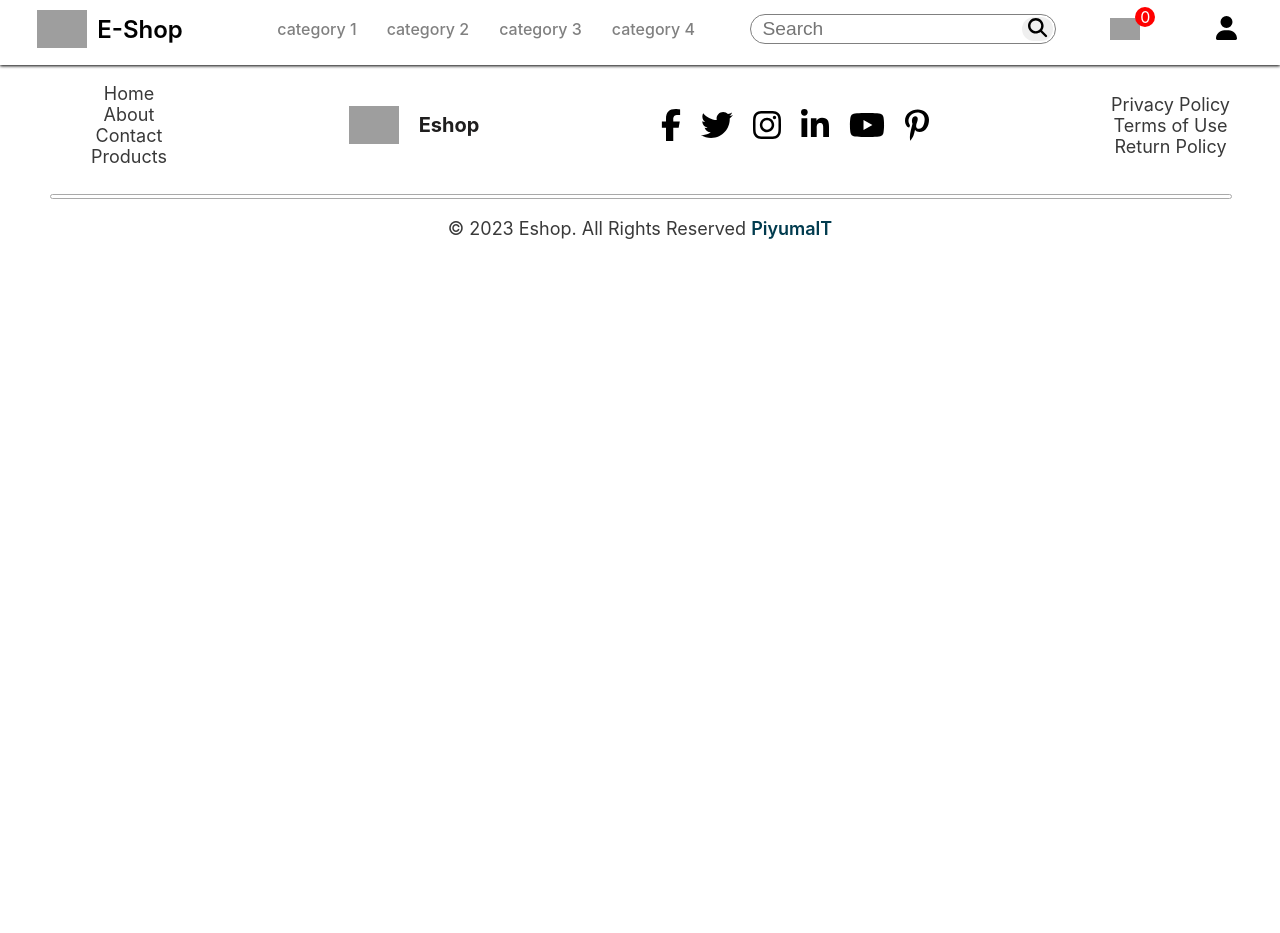
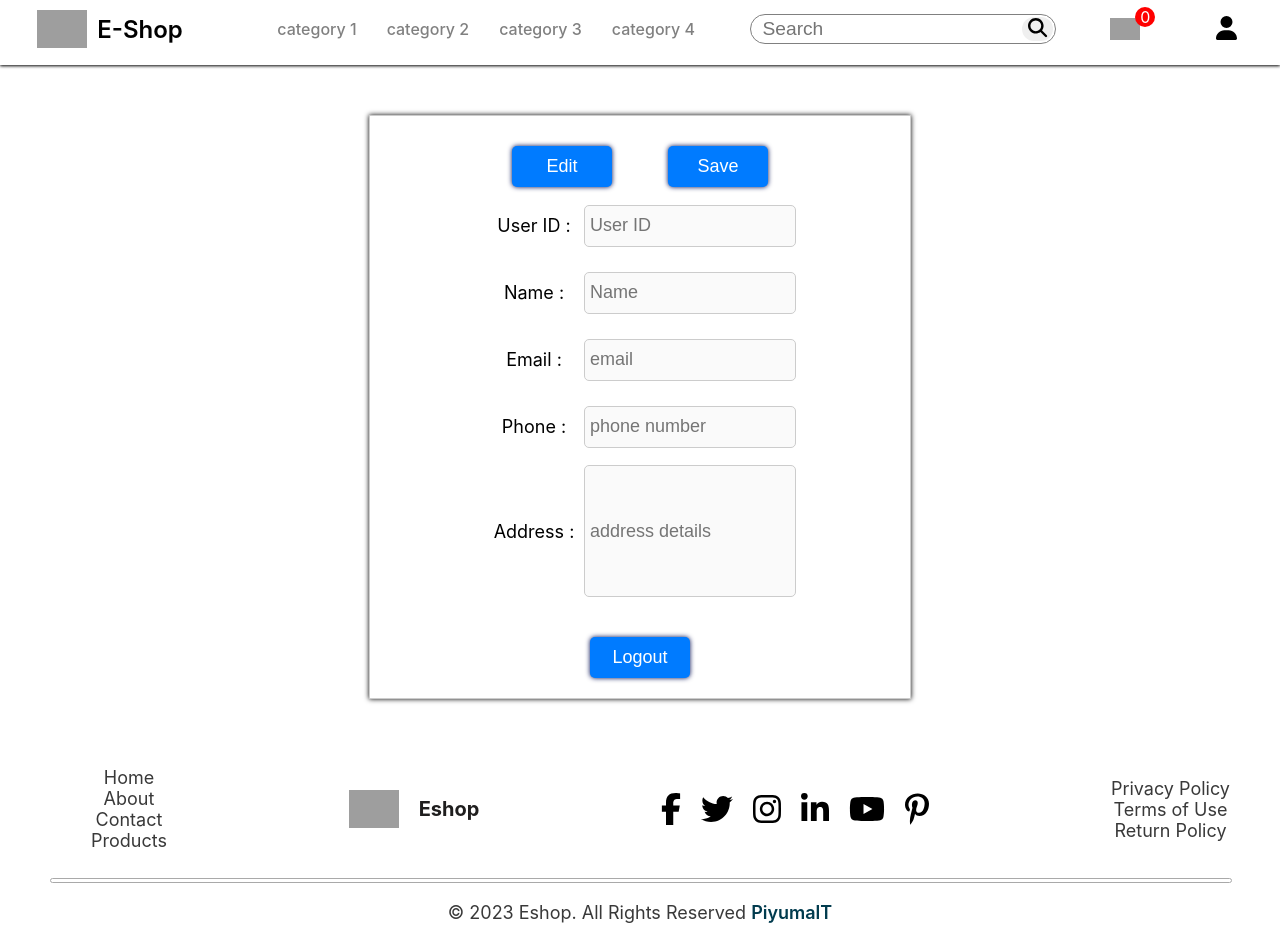
Before and after one commit to PiyumalT/eshop_frontend, a React (Create React App) app: page /account in a window 1280 px wide. Before the commit the page ends 800 px from the top, so only its background shows below. Built offline with nearby package versions, Linux system fonts and the light colour scheme; no server answers; grey boxes are pictures that could not be loaded.

Commit message:
+ cart products
-bugs in other sections

```diff
--- a/src/App.js
+++ b/src/App.js
@@ -7,6 +7,7 @@ import Cart from './Pages/Cart';
 import Product from './Pages/Product';
 import Sign from './Pages/Sign';
 import ShopCategory from './Pages/ShopCategory';
+import Account from './Pages/Account';
 import axios from 'axios';
 
 axios.defaults.baseURL = 'http://localhost:3000/api/v1/';
@@ -23,9 +24,8 @@ function App() {
             <Route path="/cart" element={<Cart />} />
             <Route path="/product/:id" element={<Product />} />
             <Route path="/sign" element={<Sign />} />
-            <Route path="/mens" element={<ShopCategory category="men"/>} />
-            <Route path='/womans' element={<ShopCategory category="women"/>} />
-            <Route path='/kids' element={<ShopCategory category="kid"/>} />
+            <Route path="/category/:category" element={<ShopCategory/>} />
+            <Route path="/account" element={<Account />} />
 
 
           </Routes>
--- a/src/Components/CartItems/CartItems.css
+++ b/src/Components/CartItems/CartItems.css
@@ -5,6 +5,11 @@
     height: 3px;
     background-color: #f5f5f5;
     border:0;
+}
+
+.cartitems-fomat a{
+    text-decoration: none;
+    color: inherit;
 }
 .cartitems-fomat-main{
     display:grid;
--- a/src/Components/ProductDisplay/ProductDisplay.jsx
+++ b/src/Components/ProductDisplay/ProductDisplay.jsx
@@ -6,16 +6,30 @@ import axios from 'axios'
 
 const ProductDisplay = () => {
     const [product, setProduct] = useState(null);
-    const {addToCart} = useContext(ShopContext);
     const { id } = useParams(); // Get the id from the url
     const [resMsg, setResMsg] = useState('Loading...');
+    const [quantity, setQuantity] = useState(1);
+
+    const addToCart = (item_id) => {
+        console.log(item_id);
+        //set headers with token stored in local storage
+        const token = localStorage.getItem('token');
+        axios.defaults.headers.common['Authorization'] = `Bearer ${token}`;
+        //send request to backend to add to cart (post : /cart)
+        axios.post('http://localhost:3000/api/v1/cart', {
+            item_id: item_id,
+            quantity: quantity
+        })
+    }
+
+
 
     useEffect(() => {
         const fetchData = async () => {
           try {
             const response = await axios.get(`http://localhost:3000/api/v1/products/${id}`);
             setProduct(response.data);
-            setResMsg(response);
+            setResMsg(null);
           } catch (error) {
             setProduct(null);
             setResMsg("No such product or expired link");
@@ -71,10 +85,10 @@ const ProductDisplay = () => {
             </div>
             <div className="productdisplay-right-quantity">
                 <p>Quantity</p>
-                <input type="number" min='1' max={product.countInStock} placeholder='1'/>
+                <input type="number" min='1' value={quantity} max={product.countInStock} placeholder='1' onChange={ev=>setQuantity(ev.target.value)}/>
             </div>
             <div className="productdisplay-right-btns">
-                <button className='add-to-cart' onClick={()=>{addToCart(product.id)}}>Add to cart</button>
+                <button className='add-to-cart' onClick={()=>{addToCart(product._id)}}>Add to cart</button>
                 <button className='buy-now'>Buy now</button>
             </div>
 
--- a/src/Components/RelatedProducts/RelatedProducts.jsx
+++ b/src/Components/RelatedProducts/RelatedProducts.jsx
@@ -23,7 +23,7 @@ const RelatedProducts = () => {
             <hr/>
             <div className="related-products-list">
                 {related_products.map((item,i)=>{
-                    return <Item key={i} id={item._id} name={item.name} image={item.image} price={item.new_price}/>
+                    return <Item key={i} id={item._id} name={item.name} image={item.image} price={item.price}/>
                 })}
             </div>
         </div>
--- /dev/null
+++ b/src/Pages/Account.jsx
@@ -0,0 +1,70 @@
+import React, { useState, useEffect } from 'react';
+import axios from 'axios';
+import './CSS/Account.css';
+
+const Account = () => {
+    const [userData, setUserData] = useState(null);
+
+    // useEffect(() => {
+    //     // Fetch user data using axios
+    //     const fetchUserData = async () => {
+    //         try {
+    //             const response = await axios.get('/user/:id');
+    //             setUserData(response.data);
+    //         } catch (error) {
+    //             console.error('Error fetching user data:', error);
+    //         }
+    //     };
+
+    //     fetchUserData();
+    // }, []);
+
+    const handleLogout = () => {
+        // Clear token saved in local storage
+        localStorage.removeItem('token');
+        // Redirect user back to home page
+        window.location.href = '/';
+
+    };
+
+    return (
+        <div className="account">
+            {!userData && (
+                <>
+                    <div className="user-info">
+                        <div className="user-info-set">
+                            <button>Edit</button>
+                            <button>Save</button>
+                        </div>
+                        <div className="user-info">
+                            <div className="user-info-set">
+                                <p>User ID :</p>
+                                <input type="text" disabled placeholder='User ID'/>
+                            </div>
+                            <div className="user-info-set">
+                                <p>Name :</p>
+                                <input type="text" disabled placeholder='Name'/>
+                            </div>
+                            <div className="user-info-set">
+                                <p>Email :</p>
+                                <input type="text" disabled placeholder='email'/>
+                            </div>
+                            <div className="user-info-set">
+                                <p>Phone :</p>
+                                <input type="text" disabled placeholder='phone number'/>
+                            </div>
+                            <div className="user-info-set">
+                                <p>Address :</p>
+                                <input type="text" disabled placeholder='address details' className='long-text'/>
+                            </div>
+                        </div>
+
+                    </div>
+                    <button onClick={() => handleLogout()}>Logout</button>
+                </>
+            )}
+        </div>
+    );
+};
+
+export default Account;
--- /dev/null
+++ b/src/Pages/CSS/Account.css
@@ -0,0 +1,58 @@
+.account {
+    display: flex;
+    flex-direction: column;
+    align-items: center;
+    justify-content: center;
+    text-align: center;
+    border: 1px solid #ccc;
+    width: 500px;
+    margin: 50px auto;
+    padding: 20px;
+    box-shadow: black 0px 0px 5px 0px;
+}
+
+.account .user-info {
+    margin-bottom: 20px;
+}
+
+.account button {
+    width: 100px;
+    padding: 10px 20px;
+    background-color: #007bff;
+    color: #fff;
+    font-weight: 500;
+    font-size: large;
+    border: none;
+    border-radius: 5px;
+    cursor: pointer;
+    box-shadow: rgb(2, 14, 83) 0px 0px 5px 0px;
+}
+
+.account button:hover {
+    background-color: #0056b3;
+}
+
+.account .user-info-set p{
+    width: 100px;
+    align-items: right;
+    font-size: large;
+
+}
+.account .user-info-set{
+    display: flex;
+    justify-content: space-around;
+    margin: 10px 3px;
+    align-items: center;
+}
+.account .user-info-set input{
+    width: 200px;
+    height: 30px;
+    border-radius: 5px;
+    border: 1px solid #ccc;
+    padding: 5px;
+    font-size: large;
+}
+.account .user-info-set .long-text{
+    width: 200px;
+    height: 120px;
+}
--- a/src/Pages/ShopCategory.jsx
+++ b/src/Pages/ShopCategory.jsx
@@ -1,34 +1,50 @@
-import React ,{useContext} from 'react';
-import {ShopContext} from '../Context/ShopContext';
-import Item from '../Components/Item/Item'
-import './CSS/ShopCategory.css'
+import React, { useState, useEffect } from 'react';
+import { useParams } from 'react-router-dom';
+import axios from 'axios';
+import Item from '../Components/Item/Item';
+import './CSS/ShopCategory.css';
+import RelatedProducts from '../Components/RelatedProducts/RelatedProducts';
 
-const ShopCategory = (props) => {
-    const {all_products} = useContext(ShopContext);
+
+const ShopCategory = () => {
+  const [categoryProducts, setCategoryProducts] = useState([]);
+  const { category } = useParams();
+
+
+  useEffect(() => {
+    const fetchCategoryProducts = async () => {
+      setCategoryProducts([]);
+      try {
+        const response = await axios.get(`products/get/bycategory/${category}`);
+        setCategoryProducts(response.data.products);
+      } catch (error) {
+        console.error('Error fetching category products:', error);
+      }
+    };
+
+    fetchCategoryProducts();
+  }, [category]);
+
   return (
     <div className="shop-catgory">
-            <h2>{props.category}</h2>
+      <h2>{category}</h2>
       <div className="shop-catgory-indexSort">
         <p>
-                    <span>Showing __</span> out of __ products
+          <span>Showing {categoryProducts.length}</span> out of {categoryProducts.length} products
         </p>
         <div className="shopcategory-sort">
-                    sort by : dropdown
+          {/* sort by: dropdown */}
         </div>
       </div>
       <div className="shop-category-products">
-                {all_products.map((item,i) => {
-                    if(item.category === props.category){
-                        return <Item key={i} id={item.id} name={item.name} image={item.image} price={item.new_price}/>
-                    }
-                    else{
-                        return null;
-                    }
-                })}
+        {categoryProducts.map((item, i) => (
+          <Item key={i} id={item._id} name={item.name} image={item.image} price={item.price} />
+        ))}
       </div>
       {/* add explore more button later */}
+      <RelatedProducts/>
     </div>
-    )
-}
+  );
+};
 
-export default ShopCategory
+export default ShopCategory;
```
Also changed, not shown: src/Components/CartItems/CartItems.jsx (+86 -25 lines), src/Components/Navbar/Navbar.jsx (+30 -4 lines). Lines whose indentation alone changed are shown as unchanged.
